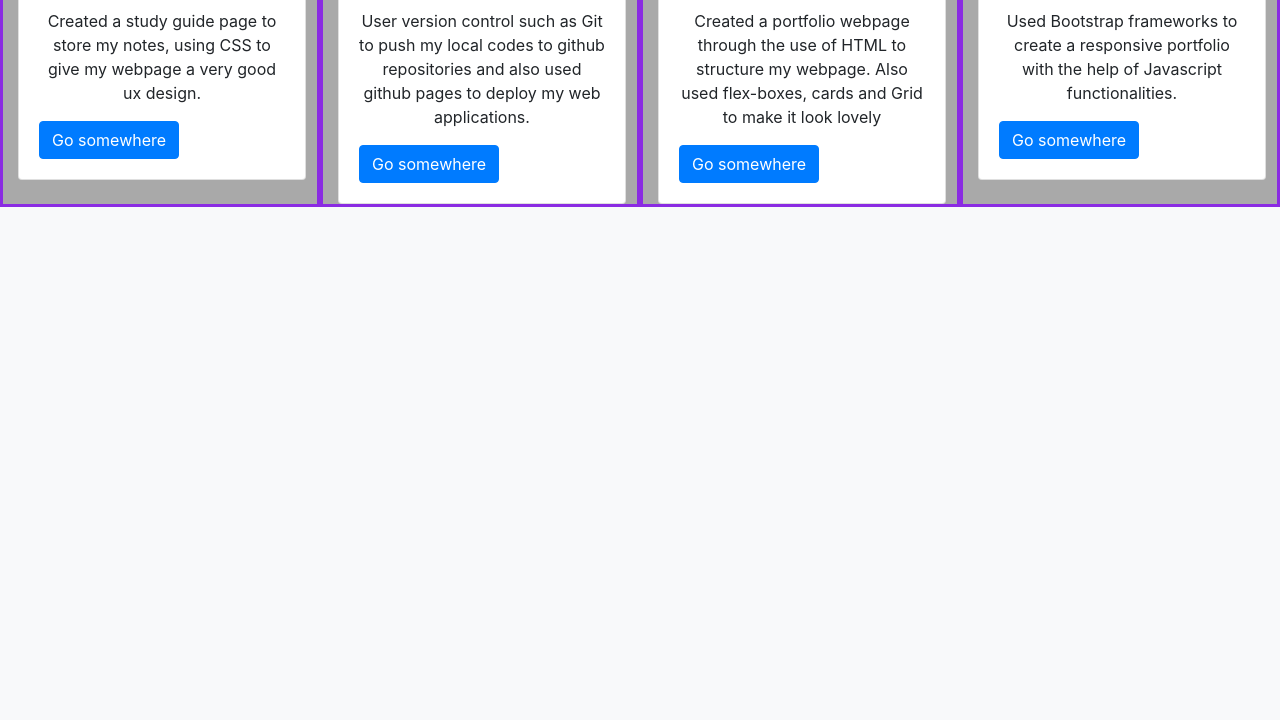
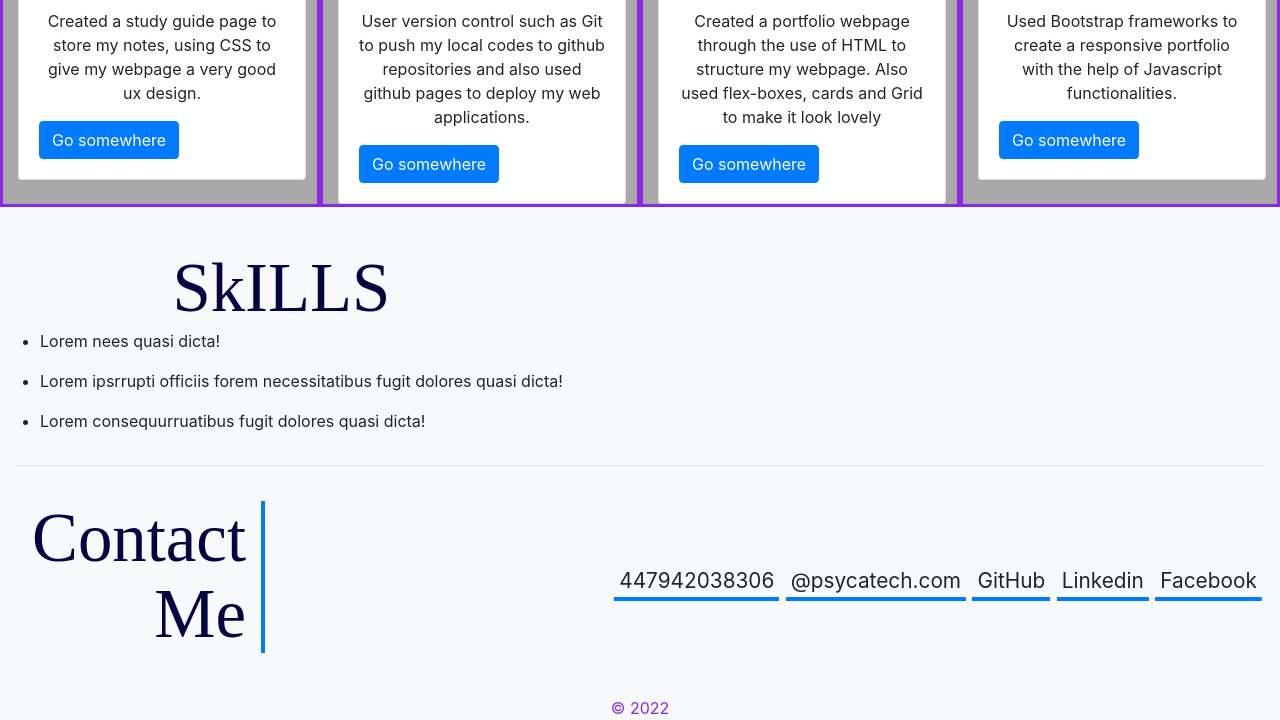
Before and after one commit to Damiennsoh/Bootstrap-Portfolio, a plain HTML site: page index.html in a window 1280 px wide. Shown: the part 961-1681 px from the top of the page. Before the commit the page ends 1368 px from the top, so only its background shows below. Drawn offline with nearby package versions, Linux system fonts and the light colour scheme.

Commit message:
added skill and contact section to the html files

```diff
--- a/css/style.css
+++ b/css/style.css
@@ -26,7 +26,7 @@ nav :hover{
     }
 
     .cardContainer {
-      margin-bottom: 200px;
+      margin-bottom: 40px;
       margin-right: auto;
      background-color: darkgray;
      border-right-style: groove;
@@ -82,3 +82,68 @@ nav :hover{
  .btn-btn-primary{
   align-self: center;
  }
+
+ .img-container > h2{
+  align-content: center;
+  justify-items: center;
+  margin: 0px;
+  text-align: center;
+  font-size: 4.3rem;
+ }
+
+ .page-section {
+  margin: 25px 0;
+  padding: 10px 0;
+  display: flex;
+  flex-direction: row;
+  flex-wrap: wrap;
+  align-items: stretch;
+  justify-content: space-between;
+}
+
+.page-section > h2 {
+  flex: 0 0 20%;
+  text-align: right;
+  padding-right: 15px;
+  border-right: 4px solid var(--primary);
+  line-height: 1.1;
+  font-size: 4.3rem;
+}
+
+.contact address {
+  display: flex;
+  flex-wrap: wrap;
+  justify-content: space-around;
+  align-items: center;
+  height: 100%;
+}
+
+.contact address a {
+  color: var(--tertiary);
+  padding: 5px;
+  text-decoration: none;
+  font-size: 1.3rem;
+  font-style: normal;
+  background-image: linear-gradient(270deg, var(--primary) 0%, var(--primary) 100%);
+  background-repeat: no-repeat;
+  background-size: 100% 0.2em;
+  background-position: bottom;
+  transition: all 0.25s ease-in;
+  margin: 0 0.2rem 0.1rem;
+  display: inline-block;
+  text-align: center;
+}
+
+.contact address a:hover {
+  background-size: 100% 88%;
+  color: var(--secondary);
+}
+
+.page-section p {
+  margin-bottom: 20px;
+}
+
+ footer{
+  text-align: center;
+  color: blueviolet;
+ }
--- a/index.html
+++ b/index.html
@@ -31,8 +31,8 @@
                 Dropdown
               </a>
               <div class="dropdown-menu" aria-labelledby="navbarDropdown">
-                <a class="dropdown-item" href="#about"><b>About</a></b>
-                <a class="dropdown-item" href="#work"><b>Work</a></b>
+                <a class="dropdown-item" href="#skills"><b>Skills</a></b>
+                <a class="dropdown-item" href="#sectionheading"><b>Work</a></b>
                 <div class="dropdown-divider"></div>
                 <a class="dropdown-item" href="#contact"><b>Contact</a></b>
               </div>
@@ -61,7 +61,7 @@
 
       <!-- Work Section -->
       <div class="container-fluid">
-        <h2 class="sectionheading">Works</h2>
+        <h2 class="sectionheading" id="sectionheading">Works</h2>
         <div class="row">
           <div class="cardContainer col-lg-3 col-md-3 col-sm-12">
             <div class="card" style="width: 18rem;">
@@ -107,10 +107,34 @@
   </div>
 </div>
 
+<!-- Skill Section -->
+<div class="img-container" id="skills">
+  <h2>SkILLS</h2>
+  <ul>
+    <li>Lorem nees quasi dicta!</li>
+    <p></p>
+    <li>Lorem ipsrrupti officiis forem necessitatibus fugit dolores quasi dicta!</li>
+    <p></p>
+    <li>Lorem  consequurruatibus fugit dolores quasi dicta!</li>
+  </ul>
+</div>
+</div>
 
+<hr>
 
-
-
+<!-- contact -->
+<section class="page-section contact" id="contact">
+  <h2>Contact Me</h2>
+  <div>
+    <address>
+      <a href="tel:+447942038306">447942038306</a>
+      <a href="www.psycatech.com">@psycatech.com</a>
+      <a href="https://github.com/Damiennsoh">GitHub</a>
+      <a href="https://linkedin.com/in/damienayine">Linkedin</a>
+      <a href="https://facebook.com/damien.nsoh.5">Facebook</a>
+    </address>
+  </div>
+  </section>
 
 
    <!-- jQuery first, then Popper.js, then Bootstrap JS -->
@@ -118,4 +142,7 @@
    <script src="https://cdn.jsdelivr.net/npm/popper.js@1.12.9/dist/umd/popper.min.js" integrity="sha384-ApNbgh9B+Y1QKtv3Rn7W3mgPxhU9K/ScQsAP7hUibX39j7fakFPskvXusvfa0b4Q" crossorigin="anonymous"></script>
    <script src="https://cdn.jsdelivr.net/npm/bootstrap@4.0.0/dist/js/bootstrap.min.js" integrity="sha384-JZR6Spejh4U02d8jOt6vLEHfe/JQGiRRSQQxSfFWpi1MquVdAyjUar5+76PVCmYl" crossorigin="anonymous"></script>
 </body>
+<footer>
+  &#169; 2022
+</footer>
 </html>
```
Also changed, not shown: images/blue_background.jpg (added).
